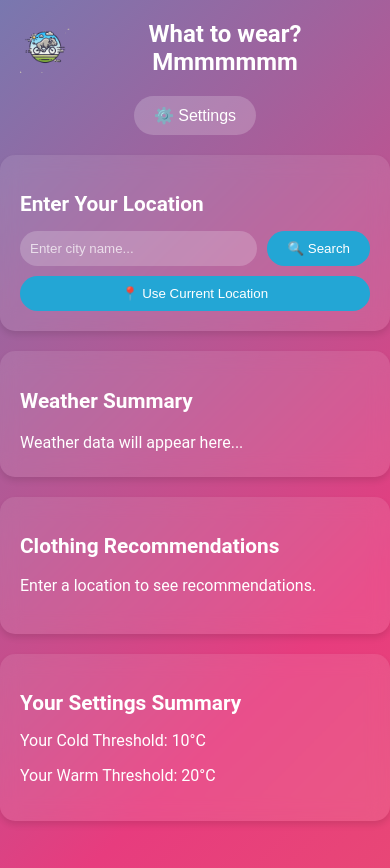
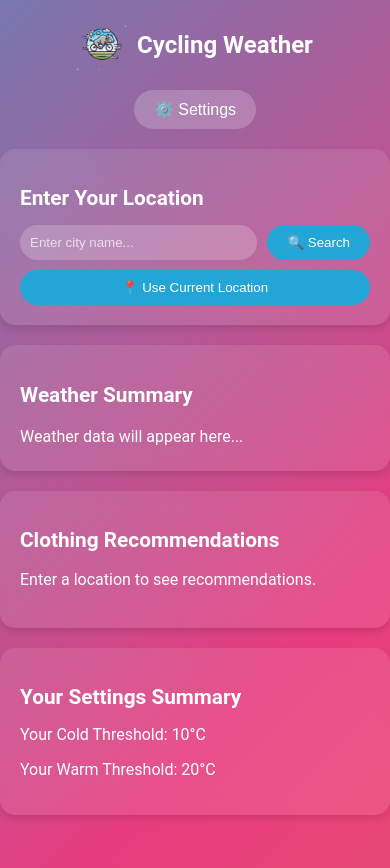
Before and after one commit to andrewweddell/andrewweddell.github.io, a React (Create React App) app: page / in a window 390 px wide. Shown: the top 868 px of the page. Built offline with nearby package versions, Linux system fonts and the light colour scheme; no server answers.

Commit message:
mobile logo

```diff
--- a/src/components/Home.js
+++ b/src/components/Home.js
@@ -153,7 +153,7 @@ const Home = () => {
       <header className={styles.header}>
         <div className={styles.titleContainer}>
           <img src={logo} alt="Weather App Logo" className={styles.logo} />
-          <h1>What to wear? Mmmmmmm</h1>
+          <h1> Cycling Weather </h1>
         </div>
       </header>
       <button className={styles.settingsButton} onClick={() => setIsSettingsOpen(true)}>⚙️ Settings</button>
```
